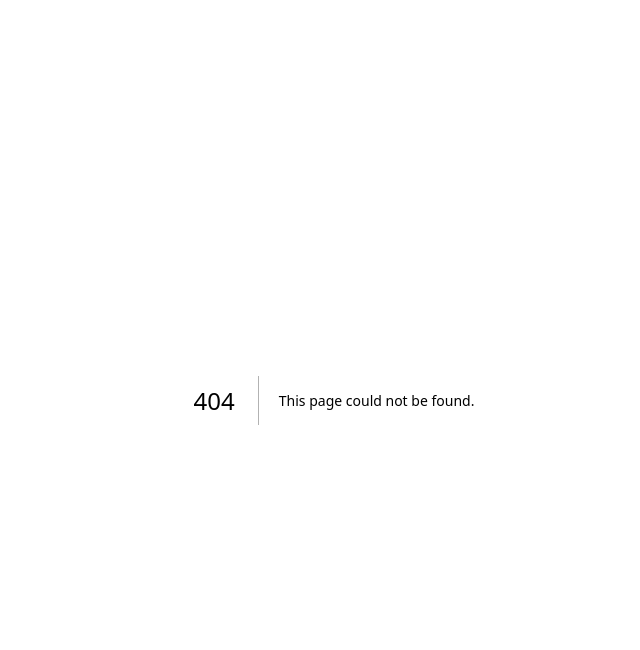
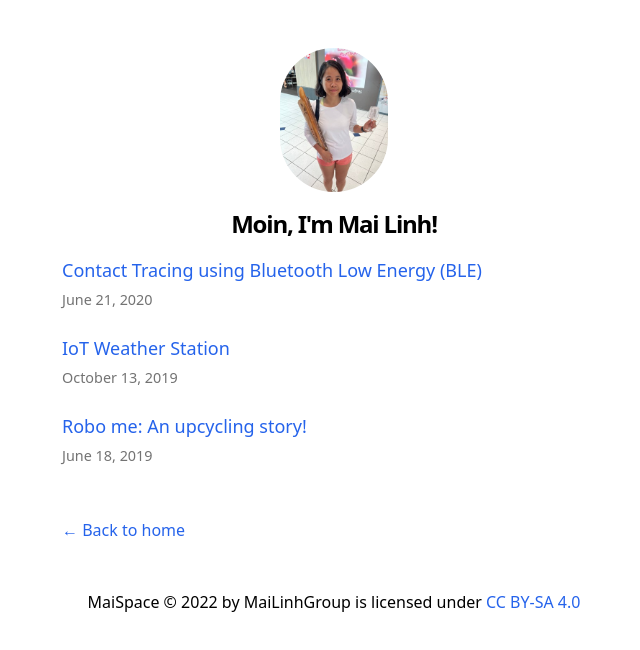
Before and after one commit to MaiLinhGroup/maispace-v2, a Next.js app: page /posts in a window 1280 px wide. Before the commit this address had no page. Shown: the top 650 px of the page, without its empty margins (306-946 px from the left). Built offline with nearby package versions, Linux system fonts and the light colour scheme.

Commit message:
refactor: :art: clean up Home and move list of Posts to separate page

```diff
--- a/pages/index.tsx
+++ b/pages/index.tsx
@@ -1,19 +1,7 @@
 import Head from "next/head";
 import Layout, { siteTitle } from "../components/layout";
-import { getSortedPostsData } from "../lib/posts";
-import Link from "next/link";
-import Date from "../components/date";
-import { GetStaticProps } from "next";
 
-export default function Home({
-  allPostsData,
-}: {
-  allPostsData: {
-    date: string;
-    title: string;
-    id: string;
-  }[];
-}) {
+export default function Home() {
   return (
     <Layout home>
       <Head>
@@ -47,34 +35,6 @@ export default function Home({
           insights and connecting with like-minded individuals.
         </p>
       </section>
-      <section className="text-lg padding-top">
-        <h2 className="text-xl font-semibold my-4">Blog</h2>
-        <ul className="list-none">
-          {allPostsData.map(({ id, date, title }) => (
-            <li className="mb-5" key={id}>
-              <Link
-                href={`/posts/${id}`}
-                className="hover:underline underline-offset-auto text-blue-600 hover:text-blue-800"
-              >
-                {title}
-              </Link>
-              <br />
-              <small className="text-neutral-500">
-                <Date dateString={date} />
-              </small>
-            </li>
-          ))}
-        </ul>
-      </section>
     </Layout>
   );
 }
-
-export const getStaticProps: GetStaticProps = async () => {
-  const allPostsData = getSortedPostsData();
-  return {
-    props: {
-      allPostsData,
-    },
-  };
-};
--- /dev/null
+++ b/pages/posts/index.tsx
@@ -0,0 +1,43 @@
+import Layout from "@components/layout";
+import { GetStaticProps } from "next";
+import Date from "@components/date";
+import Link from "next/link";
+import { getSortedPostsData } from "@lib/posts";
+
+export default function PostList({
+  allPostsData,
+}: {
+  allPostsData: { date: string; title: string; id: string }[];
+}) {
+  return (
+    <Layout>
+      <section className="text-lg padding-top">
+        <ul className="list-none">
+          {allPostsData.map(({ id, date, title }) => (
+            <li className="mb-5" key={id}>
+              <Link
+                href={`/posts/${id}`}
+                className="hover:underline underline-offset-auto text-blue-600 hover:text-blue-800"
+              >
+                {title}
+              </Link>
+              <br />
+              <small className="text-neutral-500">
+                <Date dateString={date} />
+              </small>
+            </li>
+          ))}
+        </ul>
+      </section>
+    </Layout>
+  );
+}
+
+export const getStaticProps: GetStaticProps = async () => {
+  const allPostsData = getSortedPostsData();
+  return {
+    props: {
+      allPostsData,
+    },
+  };
+};
```
